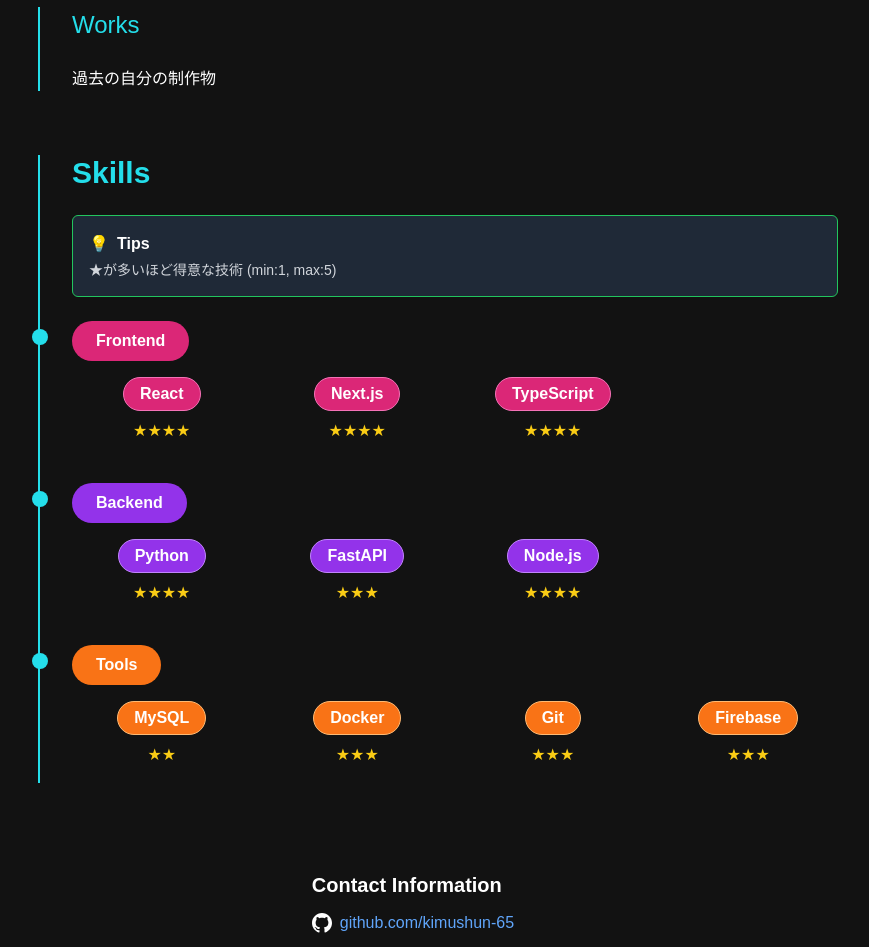
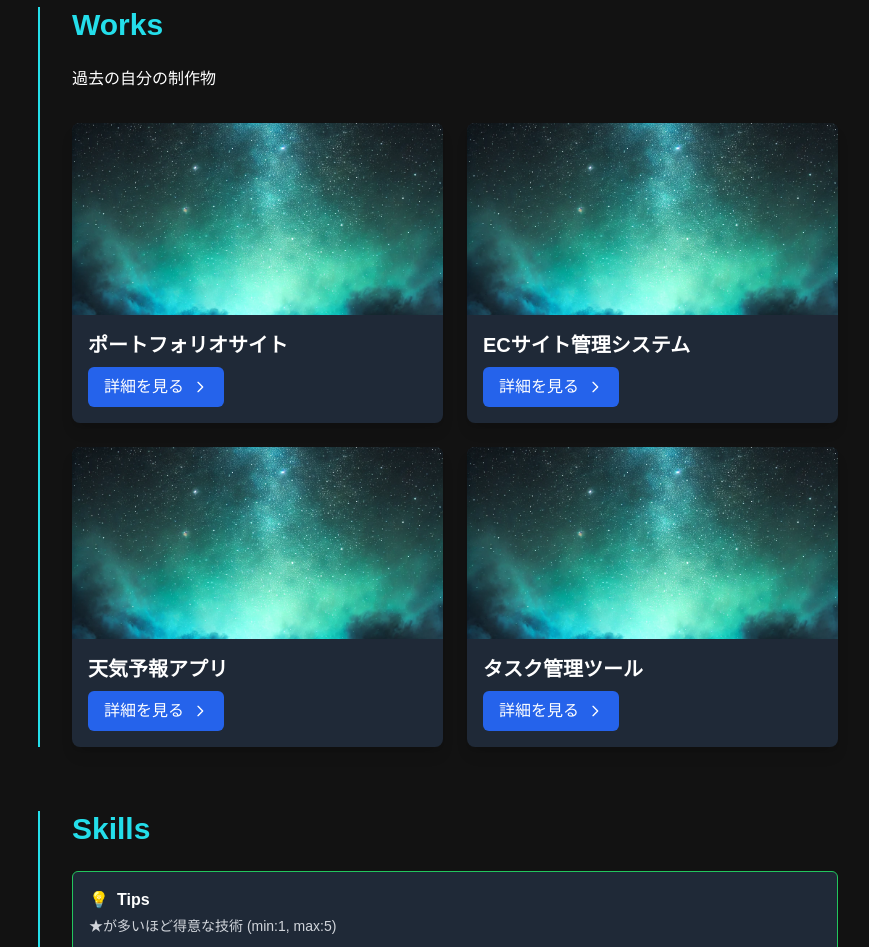
Before and after one commit to kimushun-65/Portfolio, a Next.js app in the folder frontend/: page / in a window 1280 px wide. Shown: the part 1900-2847 px from the top of the page, without its empty margins (202-1071 px from the left). Built offline with nearby package versions, Linux system fonts and the light colour scheme.

Commit message:
Worksの型

```diff
--- a/frontend/components/display/workSection.tsx
+++ b/frontend/components/display/workSection.tsx
@@ -1,8 +1,179 @@
+import { useState, useEffect } from 'react';
+import Image from 'next/image';
+
+// Modal component
+const Modal = ({
+  isOpen,
+  onClose,
+  title,
+  description,
+  imageSrc
+}: {
+  isOpen: boolean;
+  onClose: () => void;
+  title: string;
+  description: string;
+  imageSrc: string;
+}) => {
+  // Close modal when Escape key is pressed
+  useEffect(() => {
+    const handleEsc = (event: KeyboardEvent) => {
+      if (event.key === 'Escape') onClose();
+    };
+
+    window.addEventListener('keydown', handleEsc);
+
+    return () => {
+      window.removeEventListener('keydown', handleEsc);
+    };
+  }, [isOpen, onClose]);
+
+  if (!isOpen) return null;
+
+  return (
+    <div
+      className="fixed inset-0 z-50 flex items-center justify-center p-4 bg-black bg-opacity-70"
+      onClick={onClose}
+    >
+      <div
+        className="relative bg-gray-800 rounded-lg shadow-xl max-w-4xl w-full max-h-[90vh] overflow-y-auto"
+        onClick={(e) => e.stopPropagation()}
+      >
+        {/* Close button */}
+        <button
+          className="absolute top-4 right-4 text-gray-400 hover:text-white z-10 bg-gray-800 bg-opacity-70 rounded-full p-2"
+          onClick={onClose}
+        >
+          <svg xmlns="http://www.w3.org/2000/svg" className="h-6 w-6" fill="none" viewBox="0 0 24 24" stroke="currentColor">
+            <path strokeLinecap="round" strokeLinejoin="round" strokeWidth={2} d="M6 18L18 6M6 6l12 12" />
+          </svg>
+        </button>
+
+        {/* Modal content */}
+        <div className="relative h-64 md:h-96 w-full">
+          <Image
+            src={imageSrc}
+            alt={title}
+            fill
+            className="object-cover"
+          />
+        </div>
+
+        <div className="p-6">
+          <h2 className="text-2xl font-bold mb-4">{title}</h2>
+          <p className="text-gray-200 whitespace-pre-line">{description}</p>
+        </div>
+      </div>
+    </div>
+  );
+};
+
+// Work item component
+const WorkItem = ({
+  title,
+  description,
+  imageSrc,
+  onClick
+}: {
+  title: string;
+  description: string;
+  imageSrc: string;
+  onClick: () => void;
+}) => {
+  return (
+    <div className="bg-gray-800 rounded-lg overflow-hidden shadow-lg transition-all duration-300 hover:shadow-xl">
+      <div className="relative h-48 w-full">
+        <Image
+          src={imageSrc}
+          alt={title}
+          fill
+          className="object-cover"
+        />
+      </div>
+      <div className="p-4">
+        <h3 className="text-xl font-bold mb-2">{title}</h3>
+        <button
+          className="mt-2 px-4 py-2 bg-blue-600 hover:bg-blue-700 text-white rounded-md transition-colors duration-200 flex items-center"
+          onClick={onClick}
+        >
+          <span>詳細を見る</span>
+          <svg xmlns="http://www.w3.org/2000/svg" className="h-4 w-4 ml-2" fill="none" viewBox="0 0 24 24" stroke="currentColor">
+            <path strokeLinecap="round" strokeLinejoin="round" strokeWidth={2} d="M9 5l7 7-7 7" />
+          </svg>
+        </button>
+      </div>
+    </div>
+  );
+};
+
 export default function WorkSection() {
+  const [selectedWork, setSelectedWork] = useState<number | null>(null);
+  const [isModalOpen, setIsModalOpen] = useState(false);
+
+  // Sample work data - replace with your actual projects
+  const works = [
+    {
+      id: 1,
+      title: "ポートフォリオサイト",
+      description: "Next.js、TypeScript、Tailwind CSSを使用して作成した自己紹介用のポートフォリオサイト。レスポンシブデザインを採用し、様々なデバイスで最適な表示を実現。アニメーションやインタラクティブな要素を取り入れ、ユーザー体験を向上させています。\n\n主な機能:\n・レスポンシブデザイン\n・ダークモード対応\n・スムーズスクロール\n・アニメーション効果\n\n使用技術:\n・Next.js\n・TypeScript\n・Tailwind CSS\n・Framer Motion",
+      imageSrc: "/images/starBack.webp" // 仮の画像パス、実際のプロジェクト画像に置き換えてください
+    },
+    {
+      id: 2,
+      title: "ECサイト管理システム",
+      description: "React、Node.js、MySQLを使用して開発したECサイト向け在庫管理システム。商品の在庫状況をリアルタイムで把握し、発注のタイミングを自動で提案する機能を実装。売上データの分析機能も備えており、経営判断をサポートします。\n\n主な機能:\n・在庫管理\n・発注管理\n・売上分析\n・ユーザー管理\n\n使用技術:\n・React\n・Node.js\n・Express\n・MySQL\n・Chart.js",
+      imageSrc: "/images/starBack.webp" // 仮の画像パス
+    },
+    {
+      id: 3,
+      title: "天気予報アプリ",
+      description: "React NativeとOpenWeather APIを使用して開発したモバイルアプリ。ユーザーの現在地に基づいた天気予報を表示し、週間予報や気象警報の通知機能も実装。シンプルなUIで使いやすさを重視しました。\n\n主な機能:\n・現在の天気表示\n・週間予報\n・気象警報通知\n・位置情報連携\n\n使用技術:\n・React Native\n・Expo\n・OpenWeather API\n・Geolocation API",
+      imageSrc: "/images/starBack.webp" // 仮の画像パス
+    },
+    {
+      id: 4,
+      title: "タスク管理ツール",
+      description: "Vue.jsとFirebaseを使用して開発したタスク管理ツール。ドラッグ＆ドロップでタスクの優先順位を変更できる機能や、期限が近づくとリマインダーを送信する機能を実装。チームでの共同作業をスムーズにするための共有機能も備えています。\n\n主な機能:\n・タスク作成・編集・削除\n・ドラッグ＆ドロップでの並べ替え\n・期限リマインダー\n・チーム共有機能\n\n使用技術:\n・Vue.js\n・Vuex\n・Firebase\n・Firestore\n・Firebase Authentication",
+      imageSrc: "/images/starBack.webp" // 仮の画像パス
+    }
+  ];
+
+  const openModal = (index: number) => {
+    setSelectedWork(index);
+    setIsModalOpen(true);
+  };
+
+  const closeModal = () => {
+    setIsModalOpen(false);
+  };
+
   return (
     <div className='section work'>
-      <h2>Works</h2>
-      <p>過去の自分の制作物</p>
+      <h2 className='text-3xl font-bold mb-6'>Works</h2>
+      <p className='mb-8'>過去の自分の制作物</p>
+
+      <div className='grid grid-cols-1 md:grid-cols-2 gap-6'>
+        {works.map((work, index) => (
+          <WorkItem
+            key={work.id}
+            title={work.title}
+            description={work.description}
+            imageSrc={work.imageSrc}
+            onClick={() => openModal(index)}
+          />
+        ))}
+      </div>
+
+      {/* Modal */}
+      {selectedWork !== null && (
+        <Modal
+          isOpen={isModalOpen}
+          onClose={closeModal}
+          title={works[selectedWork].title}
+          description={works[selectedWork].description}
+          imageSrc={works[selectedWork].imageSrc}
+        />
+      )}
     </div>
   );
 }
```
